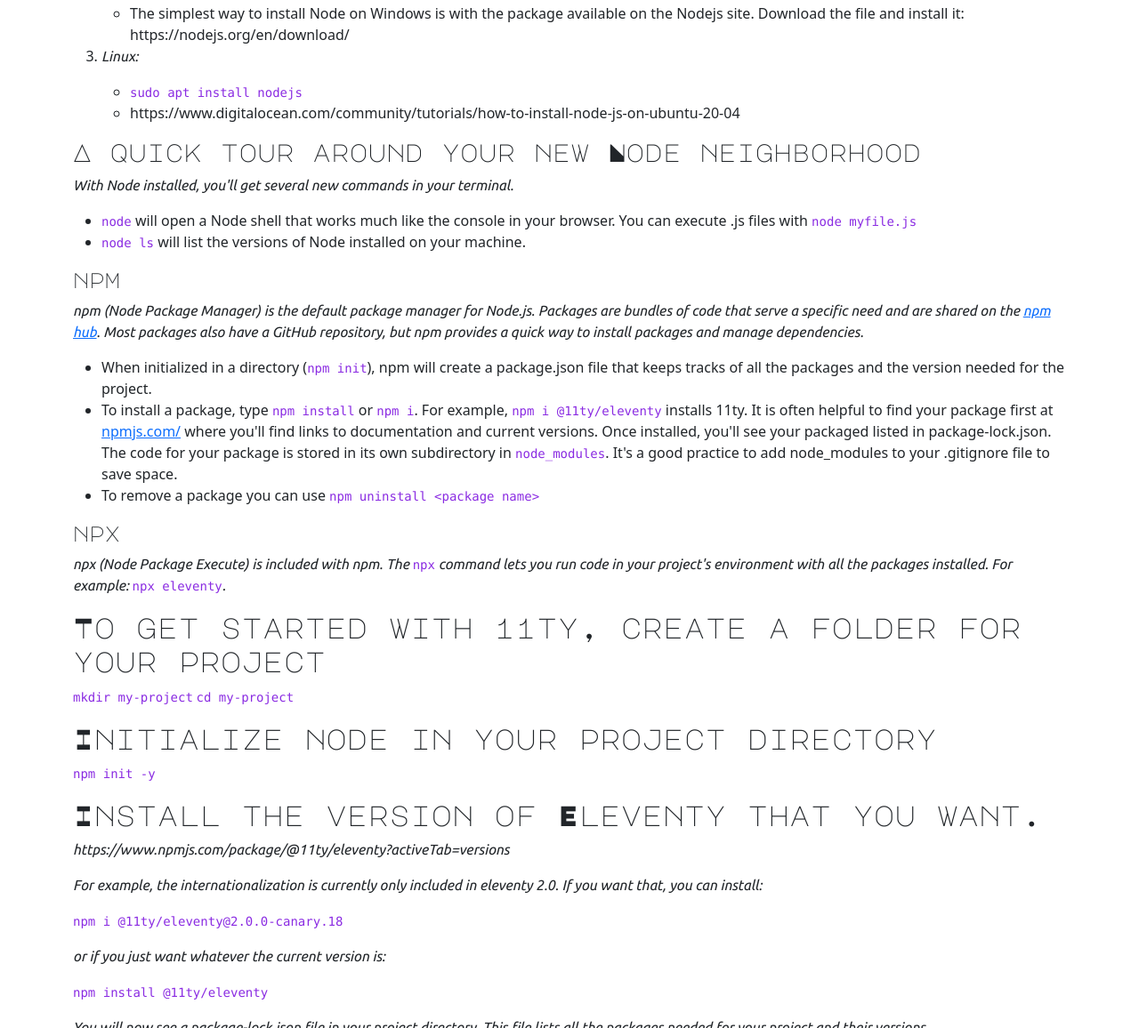
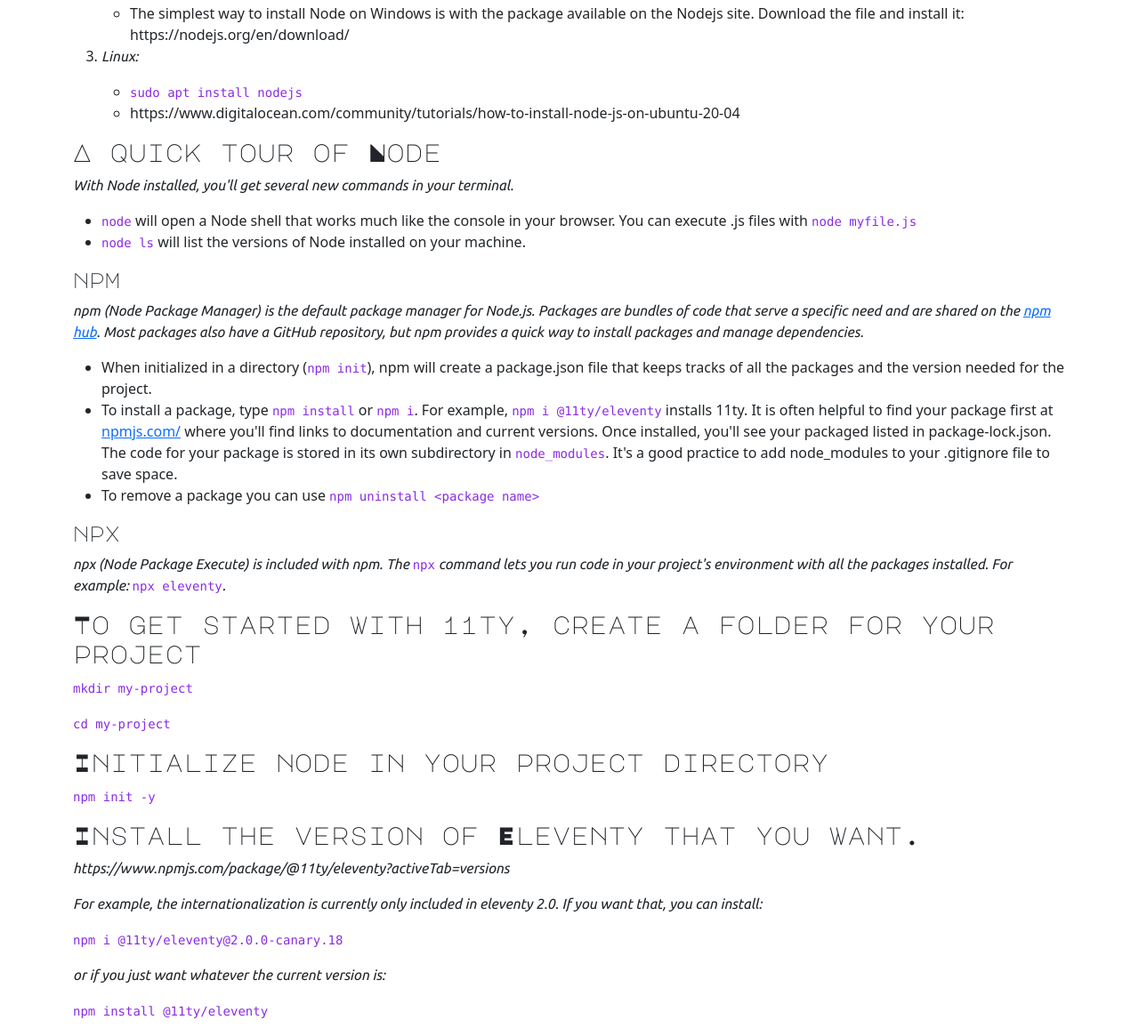
Before and after one commit to upenndigitalscholarship/howto-11ty, an Eleventy site: page installation.md in a window 1280 px wide. Shown: the part 311-1467 px from the top of the page at 89% size. Built offline with nearby package versions, Linux system fonts and the light colour scheme; Eleventy itself is replaced by a stand-in of ours; files that its build step writes are made by us from their sources.

Commit message:
formatting in install

```diff
--- a/installation.md
+++ b/installation.md
@@ -17,7 +17,7 @@
     - `sudo apt install nodejs`
     - https://www.digitalocean.com/community/tutorials/how-to-install-node-js-on-ubuntu-20-04
 
-### A quick tour around your new Node neighborhood
+### A quick tour of Node
 
 With Node installed, you'll get several new commands in your terminal.
 
@@ -34,14 +34,15 @@
 npx (Node Package Execute) is included with npm. The `npx` command lets you run code in your project's environment with all the packages installed. For example: `npx eleventy`.
 
 
-## To get started with 11ty, create a folder for your project
+### To get started with 11ty, create a folder for your project
 `mkdir my-project`
+
 `cd my-project`
 
-## Initialize node in your project directory
+### Initialize node in your project directory
 `npm init -y`
 
-## Install the version of Eleventy that you want.
+### Install the version of Eleventy that you want.
 https://www.npmjs.com/package/@11ty/eleventy?activeTab=versions
 
 For example, the internationalization is currently only included in eleventy 2.0.  If you want that, you can install:
```
